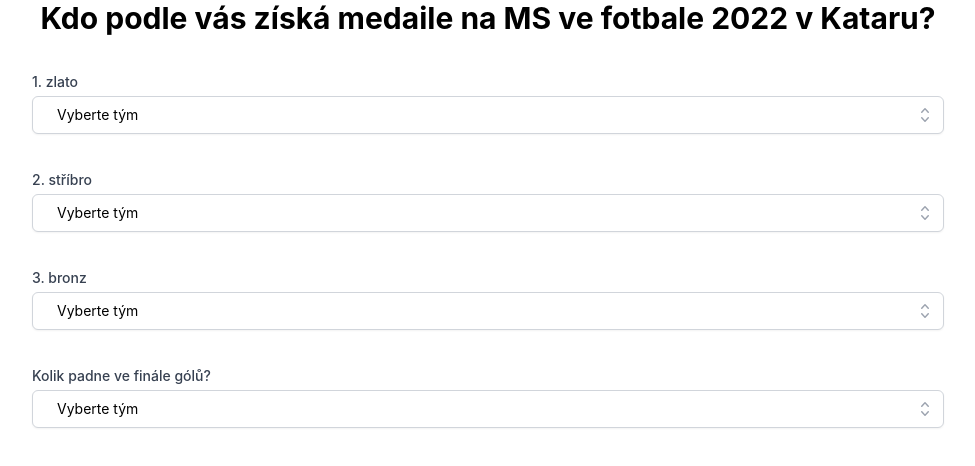
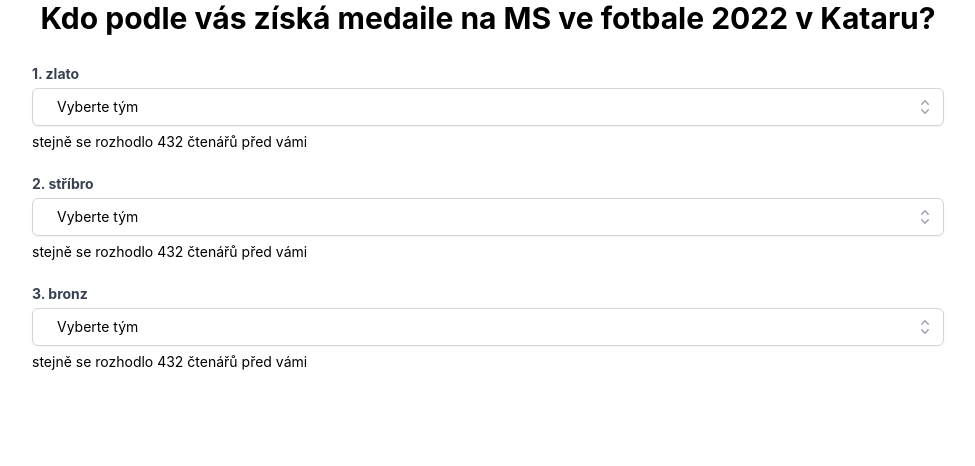
Before and after one commit to DataRozhlas/ms-fotbal-tipovacka, a Next.js app: page / in a window 1280 px wide. Shown: the top 466 px of the page, without its empty margins (152-1127 px from the left). Built offline with nearby package versions, Linux system fonts and the light colour scheme.

Commit message:
mutually exclusive SelectBox

```diff
--- a/components/SelectBox/index.tsx
+++ b/components/SelectBox/index.tsx
@@ -1,70 +1,46 @@
-import { Fragment, useState } from "react";
+import { Fragment, useState, useEffect } from "react";
 import { Listbox, Transition } from "@headlessui/react";
 import { CheckIcon, ChevronUpDownIcon } from "@heroicons/react/20/solid";
-
-const countries = [
-  { name: "Katar", id: "qa" },
-  { name: "Brazílie", id: "br" },
-  { name: "Belgie", id: "be" },
-  { name: "Francie", id: "fr" },
-  { name: "Argentina", id: "ar" },
-  { name: "Anglie", id: "gb-eng" },
-  { name: "Španělsko", id: "es" },
-  { name: "Portugalsko", id: "pt" },
-  { name: "Mexiko", id: "mx" },
-  { name: "Nizozemsko", id: "nl" },
-  { name: "Dánsko", id: "dk" },
-  { name: "Německo", id: "de" },
-  { name: "Uruguay", id: "uy" },
-  { name: "Švýcarsko", id: "ch" },
-  { name: "USA", id: "us" },
-  { name: "Chorvatsko", id: "hr" },
-  { name: "Senegal", id: "sn" },
-  { name: "Írán", id: "ir" },
-  { name: "Japonsko", id: "jp" },
-  { name: "Maroko", id: "ma" },
-  { name: "Srbsko", id: "rs" },
-  { name: "Polsko", id: "pl" },
-  { name: "Jižní Korea", id: "kr" },
-  { name: "Tunisko", id: "tn" },
-  { name: "Kamerun", id: "cm" },
-  { name: "Kanada", id: "ca" },
-  { name: "Ekvádor", id: "ec" },
-  { name: "Saudská Arábie", id: "sa" },
-  { name: "Ghana", id: "gh" },
-  { name: "Wales", id: "gb-wls" },
-  { name: "Kostarika", id: "cr" },
-  { name: "Austrálie", id: "au" },
-];
 
 function classNames(...classes: any) {
   return classes.filter(Boolean).join(" ");
 }
 
-const SelectBox = (props: { label: string }) => {
-  const [selected, setSelected] = useState({
-    id: undefined,
-    name: "Vyberte tým",
-  });
+const SelectBox = (props: {
+  index: number;
+  label: string;
+  options: { value: string; id: string }[];
+  currentTip: { id: string; value: string }[];
+  setCurrentTip: any;
+}) => {
+  const selected = props.currentTip[props.index];
 
+  const updateData = (option: { id: string; value: string }) => {
+    props.setCurrentTip((prevState: { id: string; value: string }[]) => {
+      const duplikat = prevState.findIndex(item => item.id === option.id);
+      prevState[duplikat] = { id: "", value: "Vyberte tým" };
+      prevState[props.index] = option;
+      return [...prevState];
+    });
+  };
   return (
-    <Listbox value={selected} onChange={setSelected}>
+    <Listbox value={selected} onChange={updateData}>
       {({ open }) => (
         <>
-          <Listbox.Label className="block text-sm font-medium text-gray-700">
+          <Listbox.Label className="block text-sm font-bold text-gray-700">
             {props.label}
           </Listbox.Label>
           <div className="relative mt-1">
             <Listbox.Button className="relative w-full cursor-default rounded-md border border-gray-300 bg-white py-2 pl-3 pr-10 text-left shadow-sm focus:border-indigo-500 focus:outline-none focus:ring-1 focus:ring-indigo-500 sm:text-sm">
               <span className="flex items-center">
-                {selected.id && (
+                {selected.id.length > 0 && (
                   <img
                     src={`../../flags/${selected.id}.svg`}
                     alt=""
                     className="h-6 w-6 flex-shrink-0"
                   />
                 )}
-                <span className="ml-3 block truncate">{selected.name}</span>
+                <span className="ml-3 block truncate">{selected.value}</span>
               </span>
               <span className="pointer-events-none absolute inset-y-0 right-0 ml-3 flex items-center pr-2">
                 <ChevronUpDownIcon
@@ -73,6 +49,9 @@ const SelectBox = (props: { label: string }) => {
                 />
               </span>
             </Listbox.Button>
+            <span className="text-sm text-right">
+              stejně se rozhodlo 432 čtenářů před vámi
+            </span>
 
             <Transition
               show={open}
@@ -82,22 +61,22 @@ const SelectBox = (props: { label: string }) => {
               leaveTo="opacity-0"
             >
               <Listbox.Options className="absolute z-10 mt-1 max-h-56 w-full overflow-auto rounded-md bg-white py-1 text-base shadow-lg ring-1 ring-black ring-opacity-5 focus:outline-none sm:text-sm">
-                {countries.map(country => (
+                {props.options.map(option => (
                   <Listbox.Option
-                    key={country.id}
+                    key={option.id}
                     className={({ active }) =>
                       classNames(
                         active ? "text-white bg-indigo-600" : "text-gray-900",
                         "relative cursor-default select-none py-2 pl-3 pr-9"
                       )
                     }
-                    value={country}
+                    value={option}
                   >
                     {({ selected, active }) => (
                       <>
                         <div className="flex items-center">
                           <img
-                            src={`../../flags/${country.id}.svg`}
+                            src={`../../flags/${option.id}.svg`}
                             alt=""
                             className="h-6 w-6 flex-shrink-0"
                           />
@@ -107,7 +86,7 @@ const SelectBox = (props: { label: string }) => {
                               "ml-3 block truncate"
                             )}
                           >
-                            {country.name}
+                            {option.value}
                           </span>
                         </div>
 
--- a/pages/index.tsx
+++ b/pages/index.tsx
@@ -1,13 +1,52 @@
+import { stringify } from "querystring";
+import { useState, useEffect } from "react";
 import { SelectBox } from "../components";
 
-const otazky = [
-  "1. zlato",
-  "2. stříbro",
-  "3. bronz",
-  "Kolik padne ve finále gólů?",
+const otazky = ["1. zlato", "2. stříbro", "3. bronz"];
+
+const countries = [
+  { value: "Katar", id: "qa" },
+  { value: "Brazílie", id: "br" },
+  { value: "Belgie", id: "be" },
+  { value: "Francie", id: "fr" },
+  { value: "Argentina", id: "ar" },
+  { value: "Anglie", id: "gb-eng" },
+  { value: "Španělsko", id: "es" },
+  { value: "Portugalsko", id: "pt" },
+  { value: "Mexiko", id: "mx" },
+  { value: "Nizozemsko", id: "nl" },
+  { value: "Dánsko", id: "dk" },
+  { value: "Německo", id: "de" },
+  { value: "Uruguay", id: "uy" },
+  { value: "Švýcarsko", id: "ch" },
+  { value: "USA", id: "us" },
+  { value: "Chorvatsko", id: "hr" },
+  { value: "Senegal", id: "sn" },
+  { value: "Írán", id: "ir" },
+  { value: "Japonsko", id: "jp" },
+  { value: "Maroko", id: "ma" },
+  { value: "Srbsko", id: "rs" },
+  { value: "Polsko", id: "pl" },
+  { value: "Jižní Korea", id: "kr" },
+  { value: "Tunisko", id: "tn" },
+  { value: "Kamerun", id: "cm" },
+  { value: "Kanada", id: "ca" },
+  { value: "Ekvádor", id: "ec" },
+  { value: "Saudská Arábie", id: "sa" },
+  { value: "Ghana", id: "gh" },
+  { value: "Wales", id: "gb-wls" },
+  { value: "Kostarika", id: "cr" },
+  { value: "Austrálie", id: "au" },
 ];
 
 export default function Home() {
+  const [currentTip, setCurrentTip] = useState([
+    { id: "", value: "Vyberte tým" },
+    { id: "", value: "Vyberte tým" },
+    { id: "", value: "Vyberte tým" },
+    { id: "", value: "" },
+  ]);
+
   return (
     <>
       <div className="mx-auto max-w-5xl sm:px-6 lg:px-8">
@@ -20,11 +59,17 @@ export default function Home() {
           {otazky.map((otazka, index) => (
             <li
               key={index}
-              className="bg-white px-4 py-3 sm:rounded-md sm:px-6 text-xl"
+              className="bg-white px-4 py-1 sm:rounded-md sm:px-6 text-xl"
             >
-              <SelectBox label={otazka}></SelectBox>
+              <SelectBox
+                index={index}
+                label={otazka}
+                options={countries}
+                currentTip={currentTip}
+                setCurrentTip={setCurrentTip}
+              ></SelectBox>
             </li>
-          ))}{" "}
+          ))}
         </ol>
       </div>
     </>
```
